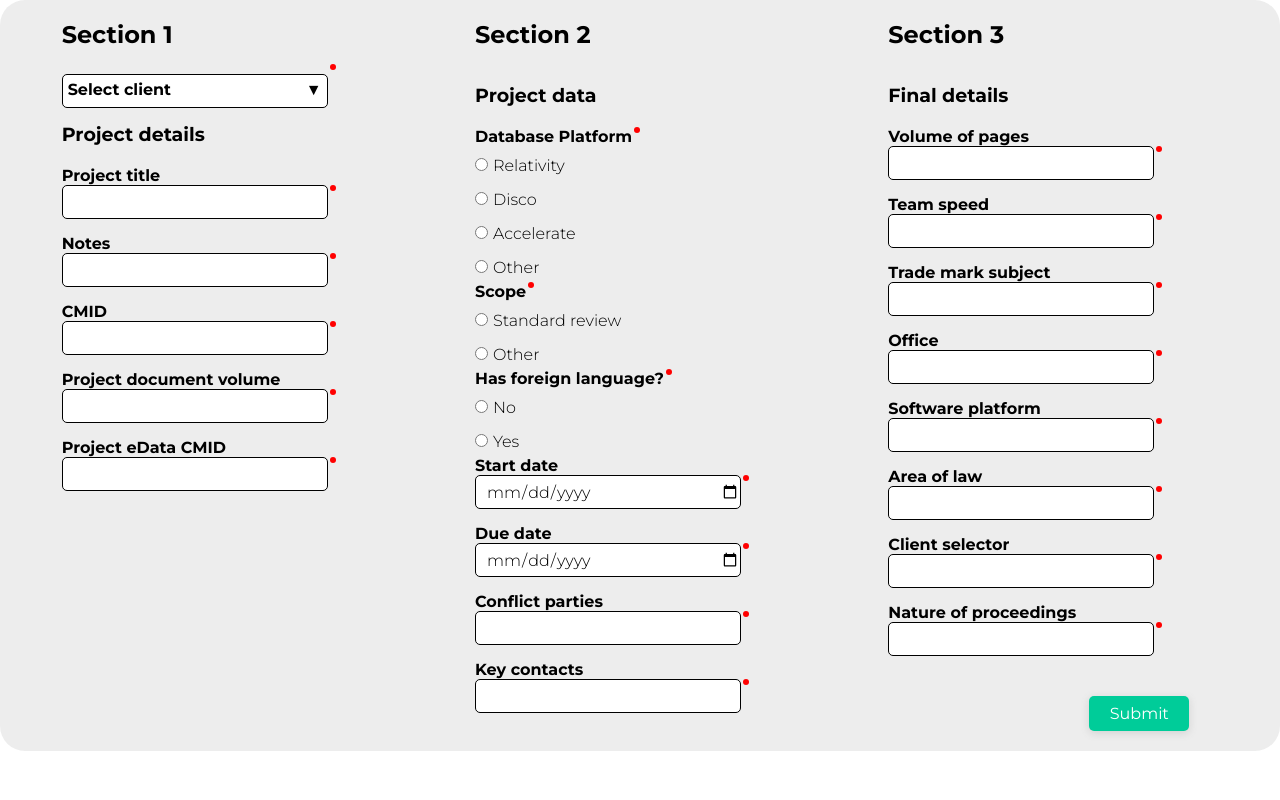
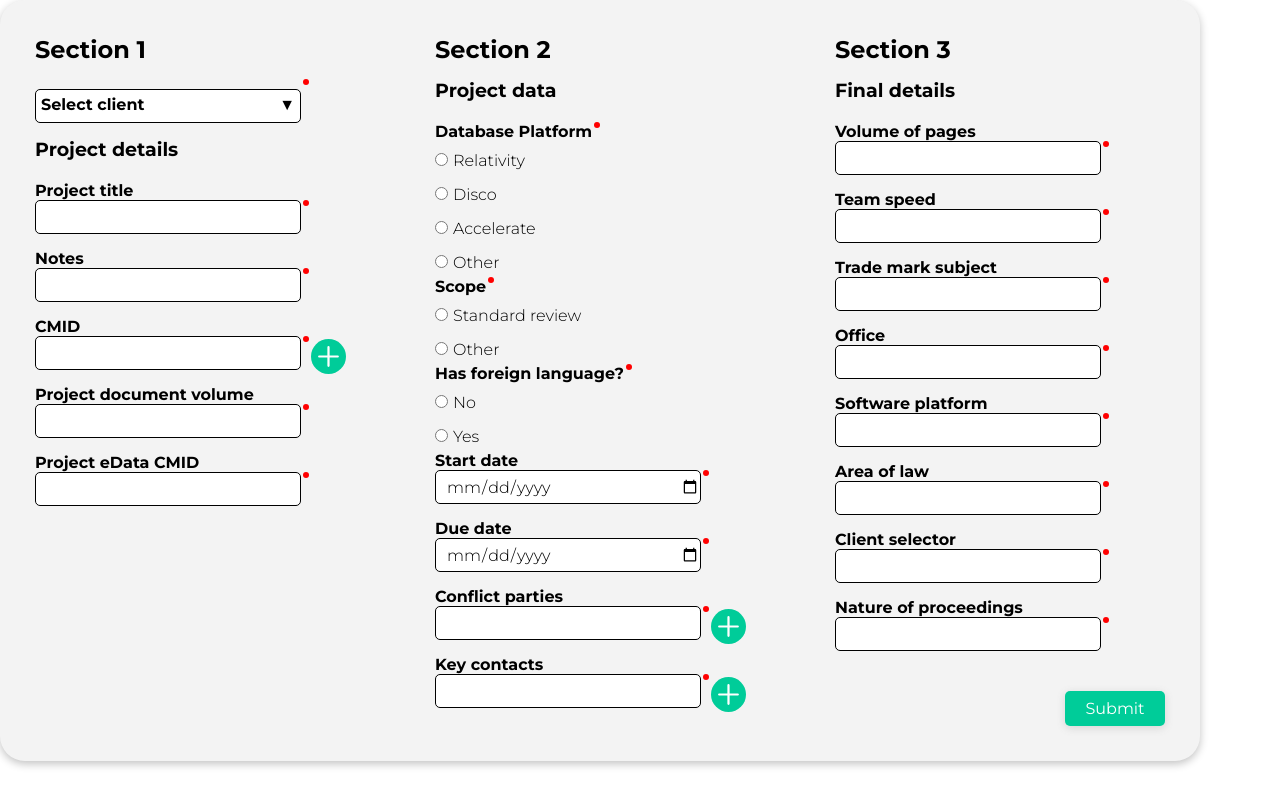
Before and after one commit to EsmeraldaKok/cbt-Dashboard, a Vue app in the folder cbt-dashboard/: page / in a window 1280 px wide. Built offline with nearby package versions, Linux system fonts and the light colour scheme.

Commit message:
Refactored form

```diff
--- a/cbt-dashboard/src/components/AddProject.vue
+++ b/cbt-dashboard/src/components/AddProject.vue
@@ -1,11 +1,7 @@
 <template>
-    <div class="form_wrapper">
-
-        <!----Mobile---->
-
-        <div v-if="isMobileView">
+    <div class="form_wrapper"  >
         <!--section_1-->
-            <div class="section" v-if="showElement === 1">
+            <div class="section" v-show="isVisible(0)" >
 
             <!--Heading-->
                 <div class="form_heading">
@@ -62,6 +58,12 @@
                     <div class="required">
                         <input type="Text" id="CMID" required class="user_input" />
                         <span class="dot"></span>
+                        <button class="form_add_btn">
+                            <svg id="btn_s_circle" xmlns="http://www.w3.org/2000/svg" width="35" height="35" viewBox="0 0 40 40">
+                                <circle id="Ellipse_2" data-name="Ellipse 2" cx="20" cy="20" r="20" fill="#0c9"/>
+                                <path id="Path_20" data-name="Path 20" d="M26.391,24.139l6.617-6.617a1.273,1.273,0,0,0-1.8-1.8l-6.617,6.617-6.617-6.617a1.273,1.273,0,0,0-1.8,1.8l6.617,6.617-6.617,6.617a1.273,1.273,0,1,0,1.8,1.8l6.617-6.617,6.617,6.617a1.273,1.273,0,1,0,1.8-1.8Z" transform="translate(19.68 -14.458) rotate(45)" fill="#fff"/>
+                            </svg>
+                        </button>
                     </div>
 
                 <!--input label-->
@@ -73,7 +75,6 @@
                         <input type="Text" id="Projectdocumentvolume" required class="user_input" />
                         <span class="dot"></span>
                     </div>
-
                 <!--input label-->
                     <label for="ProjecteDataCMID" class="user_label heading">
                         Project eData CMID
@@ -83,15 +84,14 @@
                         <input type="Text" id="ProjecteDataCMID" required class="user_input" />
                         <span class="dot"></span>
                     </div>
+                <!--right btn-->
+                    <button class="form_next_btn" @click="nextSection">
+                        Next
+                    </button>
             </div>
 
-        <!--right btn-->
-            <button class="form_next_btn" v-if="showButton === 1" @click="toggleShowElement">
-                Next
-            </button>
-
         <!--section_2-->
-            <div class="section" v-if="showElement === 2">
+            <div class="section" v-show="isVisible(1)" >
 
                 <!--Heading-->
                 <div class="form_heading">
@@ -187,6 +187,12 @@
                     <div class="required">
                         <input type="Text" id="conflictParties" required class="user_input" />
                         <span class="dot"></span>
+                        <button class="form_add_btn">
+                            <svg id="btn_s_circle" xmlns="http://www.w3.org/2000/svg" width="35" height="35" viewBox="0 0 40 40">
+                                <circle id="Ellipse_2" data-name="Ellipse 2" cx="20" cy="20" r="20" fill="#0c9"/>
+                                <path id="Path_20" data-name="Path 20" d="M26.391,24.139l6.617-6.617a1.273,1.273,0,0,0-1.8-1.8l-6.617,6.617-6.617-6.617a1.273,1.273,0,0,0-1.8,1.8l6.617,6.617-6.617,6.617a1.273,1.273,0,1,0,1.8,1.8l6.617-6.617,6.617,6.617a1.273,1.273,0,1,0,1.8-1.8Z" transform="translate(19.68 -14.458) rotate(45)" fill="#fff"/>
+                            </svg>
+                        </button>
                     </div>
 
                     <!--input label-->
@@ -196,16 +202,21 @@
                     <div class="required">
                         <input type="Text" id="keyContacts" required class="user_input" />
                         <span class="dot"></span>
-                    </div>
+                        <button class="form_add_btn">
+                            <svg id="btn_s_circle" xmlns="http://www.w3.org/2000/svg" width="35" height="35" viewBox="0 0 40 40">
+                                <circle id="Ellipse_2" data-name="Ellipse 2" cx="20" cy="20" r="20" fill="#0c9"/>
+                                <path id="Path_20" data-name="Path 20" d="M26.391,24.139l6.617-6.617a1.273,1.273,0,0,0-1.8-1.8l-6.617,6.617-6.617-6.617a1.273,1.273,0,0,0-1.8,1.8l6.617,6.617-6.617,6.617a1.273,1.273,0,1,0,1.8,1.8l6.617-6.617,6.617,6.617a1.273,1.273,0,1,0,1.8-1.8Z" transform="translate(19.68 -14.458) rotate(45)" fill="#fff"/>
+                            </svg>
+                        </button>
                     </div>
 
-        <!--right btn-->
-            <button class="form_next_btn" v-if="showButton === 2" @click="toggleShowElement">
+                    <button class="form_next_btn" @click="nextSection">
                         Next
                     </button>
+            </div>
 
         <!--section_3-->
-            <div class="section" v-if="showElement === 3">
+            <div class="section" v-show="isVisible(2)" >
 
                 <!--Heading-->
                 <div class="form_heading">
@@ -293,305 +304,9 @@
                     <button type="submit" class="form_submit_btn">Submit</button>
             </div>
     </div>
-
-        <!----desktop---->
-
-        <div class="desktop_only" v-else>
-            <!--section_1-->
-            <div class="section" >
-
-            <!--Heading-->
-            <div class="form_heading">
-                Section 1
-            </div>
-
-            <!--Dropdown list-->
-            <div class="required">
-                <div class="user_select">
-                    <div class="selected-value" @click="showOptions = !showOptions">
-                        {{ selected }}         <span class="down-arrow">▼</span>
-                    </div>
-                    <div class="options" v-show="showOptions">
-                        <div class="option" v-for="(option, index) in options" :key="index"
-                            @click="selectOption(option)">
-                            {{ option }}
-                        </div>
-                    </div>
-                </div>
-                <span class="dot"></span>
-            </div>
-
-            <!--heading two-->
-            <div class="form_subheading">
-                Project details
-            </div>
-
-            <!-----INPUTS----->
-                <!--input label-->
-                <label for="projectTitle" class="user_label heading">
-                    Project title
-                </label>
-                <!--input-->
-                <div class="required">
-                    <input type="Text" id="projectTitle" required class="user_input"/>
-                    <span class="dot"></span>
-                </div>
-
-                <!--input label-->
-                <label for="Notes" class="user_label heading">
-                    Notes
-                </label>
-                <!--input-->
-                <div class="required">
-                    <input type="Text" id="Notes" required class="user_input" />
-                    <span class="dot"></span>
-                </div>
-
-                <!--input label-->
-                <label for="CMID" class="user_label">
-                    CMID
-                </label>
-                <!--input-->
-                <div class="required">
-                    <input type="Text" id="CMID" required class="user_input" />
-                    <span class="dot"></span>
-                </div>
-
-                <!--input label-->
-                <label for="Projectdocumentvolume" class="user_label heading">
-                    Project document volume
-                </label>
-                <!--input-->
-                <div class="required">
-                    <input type="Text" id="Projectdocumentvolume" required class="user_input" />
-                    <span class="dot"></span>
-                </div>
-
-                <!--input label-->
-                <label for="ProjecteDataCMID" class="user_label heading">
-                    Project eData CMID
-                </label>
-                <!--input-->
-                <div class="required">
-                    <input type="Text" id="ProjecteDataCMID" required class="user_input" />
-                    <span class="dot"></span>
-                </div>
-            </div>
-
-            <!--right btn-->
-            <button class="form_next_btn">
-            Next
-            </button>
-
-            <!--section_2-->
-            <div class="section">
-
-            <!--Heading-->
-            <div class="form_heading">
-                Section 2
-            </div>
-
-            <!--heading two-->
-            <div class="form_subheading">
-                Project data
-            </div>
-
-            <!-----RADIOS----->
-
-                <!--radio group 1-->
-                <div class="radio_wrapper">
-                    <div class="required">
-                        <div class="user_label">Database Platform</div>
-                        <span class="dot"></span>
-                    </div>
-                    <div class="radio">
-                        <input type="radio" required id="relativity" value="Relativity" class="radio_input"/>
-                        <label for="Relativity" class="radio_label">Relativity</label>
-                    </div>
-                    <div class="radio">
-                        <input type="radio" required id="Disco" value="Disco" class="radio_input"/>
-                        <label for="Disco" class="radio_label">Disco</label>
-                    </div>
-                    <div class="radio">
-                        <input type="radio" required id="Accelerate" value="Accelerate" class="radio_input"/>
-                        <label for="Accelerate" class="radio_label">Accelerate</label>
-                    </div>
-                    <div class="radio">
-                        <input type="radio" required id="Other" value="Other" class="radio_input"/>
-                        <label for="Other" class="radio_label">Other</label>
-                    </div>
-                </div>
-
-                <!--radio group 2-->
-                <div class="radio_wrapper">
-                    <div class="required">
-                        <div class="user_label">Scope</div>
-                        <span class="dot"></span>
-                    </div>
-                    <div class="radio">
-                        <input type="radio" required id="Standardreview" value="Standardreview" class="radio_input"/>
-                        <label for="Standardreview" class="radio_label">Standard review</label>
-                    </div>
-                    <div class="radio">
-                        <input type="radio" required id="Other" value="Other" class="radio_input"/>
-                        <label for="Other" class="radio_label">Other</label>
-                    </div>
-                </div>
-
-                <!--radio group 3-->
-                <div class="radio_wrapper">
-                    <div class="required">
-                        <div class="user_label">Has foreign language?</div>
-                        <span class="dot"></span>
-                    </div>
-                    <div class="radio">
-                        <input type="radio" required id="No" value="No" class="radio_input"/>
-                        <label for="No" class="radio_label">No</label>
-                    </div>
-                    <div class="radio">
-                        <input type="radio" required id="Yes" value="Yes" class="radio_input"/>
-                        <label for="Yes" class="radio_label">Yes</label>
-                    </div>
-                </div>
-
-            <!-----INPUTS----->
-                <!--input label-->
-                <label for="startDate" class="user_label heading">
-                    Start date
-                </label>
-                <div class="required">
-                    <input type="date" id="startDate" required class="user_input" placeholder="Pick a date"/>
-                    <span class="dot"></span>
-                </div>
-
-                <!--input label-->
-                <label for="dueDate" class="user_label heading">
-                    Due date
-                </label>
-                <div class="required">
-                    <input type="date" id="dueDate" required class="user_input" placeholder="Pick a date"/>
-                    <span class="dot"></span>
-                </div>
-
-                <!--input label-->
-                <label for="conflictParties" class="user_label heading">
-                    Conflict parties
-                </label>
-                <div class="required">
-                    <input type="Text" id="conflictParties" required class="user_input" />
-                    <span class="dot"></span>
-                </div>
-
-                <!--input label-->
-                <label for="keyContacts" class="user_label heading">
-                    Key contacts
-                </label>
-                <div class="required">
-                    <input type="Text" id="keyContacts" required class="user_input" />
-                    <span class="dot"></span>
-                </div>
-            </div>
-
-            <!--right btn-->
-            <button class="form_next_btn">
-            Next
-            </button>
-
-            <!--section_3-->
-            <div class="section">
-
-            <!--Heading-->
-            <div class="form_heading">
-                Section 3
-            </div>
-
-            <!--heading two-->
-            <div class="form_subheading">
-                Final details
-            </div>
-
-            <!-----INPUTS----->
-                <!--input label-->
-                <label for="volumeOfPages" class="user_label">
-                    Volume of pages
-                </label>
-                <div class="required">
-                    <input type="Text" id="volumeOfPages" required class="user_input" />
-                    <span class="dot"></span>
-                </div>
-
-                <!--input label-->
-                <label for="teamSpeed" class="user_label">
-                    Team speed
-                </label>
-                <div class="required">
-                    <input type="Text" id="teamSpeed" required class="user_input" />
-                    <span class="dot"></span>
-                </div>
-
-                <!--input label-->
-                <label for="tradeMarkSubject" class="user_label heading">
-                    Trade mark subject
-                </label>
-                <div class="required">
-                    <input type="Text" id="tradeMarkSubject" required class="user_input" />
-                    <span class="dot"></span>
-                </div>
-
-                <!--input label-->
-                <label for="office" class="user_label">
-                    Office
-                </label>
-                <div class="required">
-                    <input type="Text" id="office" required class="user_input" />
-                    <span class="dot"></span>
-                </div>
-
-                <!--input label-->
-                <label for="softwarePlatform" class="user_label">
-                    Software platform
-                </label>
-                <div class="required">
-                    <input type="Text" id="softwarePlatform" required class="user_input" />
-                    <span class="dot"></span>
-                </div>
-
-                <!--input label-->
-                <label for="areaOfLaw" class="user_label heading">
-                    Area of law
-                </label>
-                <div class="required">
-                    <input type="Text" id="areaOfLaw" required class="user_input" />
-                    <span class="dot"></span>
-                </div>
-
-                <!--input label-->
-                <label for="clientSelector" class="user_label">
-                    Client selector
-                </label>
-                <div class="required">
-                    <input type="Text" id="clientSelector" required class="user_input" />
-                    <span class="dot"></span>
-                </div>
-
-                <!--input label-->
-                <label for="natureOfProceedings" class="user_label heading">
-                    Nature of proceedings
-                </label>
-                <div class="required">
-                    <input type="Text" id="natureOfProceedings" required class="user_input" />
-                    <span class="dot"></span>
-                </div>
-
-                <button type="submit" class="form_submit_btn">Submit</button>
-            </div>
-        </div>
-    </div>
 </template>
 
 <script>
-
-
     export default {
 
         name: "AddProject",
@@ -600,8 +315,7 @@
                 options: ['Option 1', 'Option 2', 'Option 3'],
                 selected: 'Select client', //heading for dropdown
                 showOptions: false,
-                showElement: 1,
-                showButton: 2,
+                index: 0
 
             }
         },
@@ -610,19 +324,11 @@
                 this.selected = option;
                 this.showOptions = false;
             },
-            toggleShowElement() {
-                if (this.showElement === 1) {
-                    this.showElement = 2;
-                    this.showButton = 2;
-                } else if (this.showElement === 2) {
-                    this.showElement = 3;
-                    this.showButton = 0;
-                }
-            }
+            nextSection() {
+                this.index = (this.index + 1) % 3;
             },
-        computed: {
-            isMobileView() {
-            return window.innerWidth <= 800;
+            isVisible(i) {
+                return window.innerWidth >= 992 ? true : this.index === i;
             }
         }
     }
@@ -642,33 +348,30 @@
         box-sizing: border-box;
         font-family: 'Montserrat', sans-serif;
     }
+
+    //MOBILE STYLES FOR FORM
     .form_wrapper {
-        max-width:350px;
-        width:100%;
+        position: relative;
         display: flex;
-        background-color: #8f8f8f29;
-        flex-flow: column nowrap;
-        border-radius: 25px;
-        padding: 25px 30px;
-    }
+        align-items: center;
+        justify-content: center;
+        flex-flow: column  nowrap;
 
-    //hidden elements
-    .desktop_only {
-        display: none;
-    }
-
-    //FORM SECTION
         .section {
-        max-width: 330px;
+            max-width: 400px;
             width: 100%;
             display:flex;
             flex-flow: column nowrap;
-    }
+            background-color: #80808019;
+            padding: 35px;
+            border-radius: 25px;
+            box-shadow: rgba(0, 0, 0, 0.24) 0px 3px 8px;
+
 
             //BUTTON STYLE
             .form_submit_btn,
             .form_next_btn {
-
+                cursor: pointer;
                 align-self: flex-end;
                 width:100px;
                 padding: 8px 12px;
@@ -679,8 +382,23 @@
                 font-size: 1rem;
                 box-shadow: rgba(99, 99, 99, 0.2) 0px 2px 8px 0px;
                 margin-top: 25px;
+
+                &:hover {
+                    background-color: #000000;
+                    color: white;
                 }
+            }
+            .form_add_btn {
+                cursor: pointer;
+                border: none;
+                margin-left:2px;
+                margin-bottom: 5px;
+                background-color: transparent;
 
+                svg:hover circle {
+                    fill: black;
+                }
+            }
 
             //FORM HEADINGS & TEXT
             .form_heading {
@@ -696,9 +414,7 @@
                 font-weight: 700;
                 margin-bottom: 20px;
 
-        &:nth-of-type(2) {
-            margin-top: 20px;
-        }
+
             }
 
             .user_label {
@@ -715,7 +431,7 @@
 
             //INPUT STYLES
             .required {
-        max-width: 285px;
+                max-width: 330px;
                 width:100%;
                 display: flex;
                 flex-wrap: nowrap;
@@ -798,34 +514,33 @@
                     }
                 }
             }
+        }
+    }
 
-    // MQ
+    //MQ for desktop
+        @media only screen and (min-width: 929px) {
 
-    @media only screen and (min-width: 800px) {
-        .form_wrapper {
-            max-width:1300px;
-            width:100%;
-            background-color: #8f8f8f29;
-            padding: 20px;
+            .form_wrapper{
+                flex-flow: row nowrap;
+                align-items: flex-start;
+                justify-content: space-evenly;
+                background-color: #80808019;
                 border-radius: 25px;
+                box-shadow: rgba(0, 0, 0, 0.24) 0px 3px 8px;
+                max-width: 1200px;
+                width: 100%;
 
-            .desktop_only {
-                display: flex;
-                justify-content: space-around;
+                .section {
+                    width: calc(100% / 3);
+                    background-color: transparent;
+                    box-shadow: none;
+                    border-radius: 0;
+                }
+
                 .form_next_btn {
                     display: none;
                 }
-                .form_submit_btn {
-                    align-self: flex-end;
-                    margin-right: 29px;
-                }
-
-
         }
         }
 
-    }
-
-
-
 </style>
```
Lines whose indentation alone changed are shown as unchanged.
